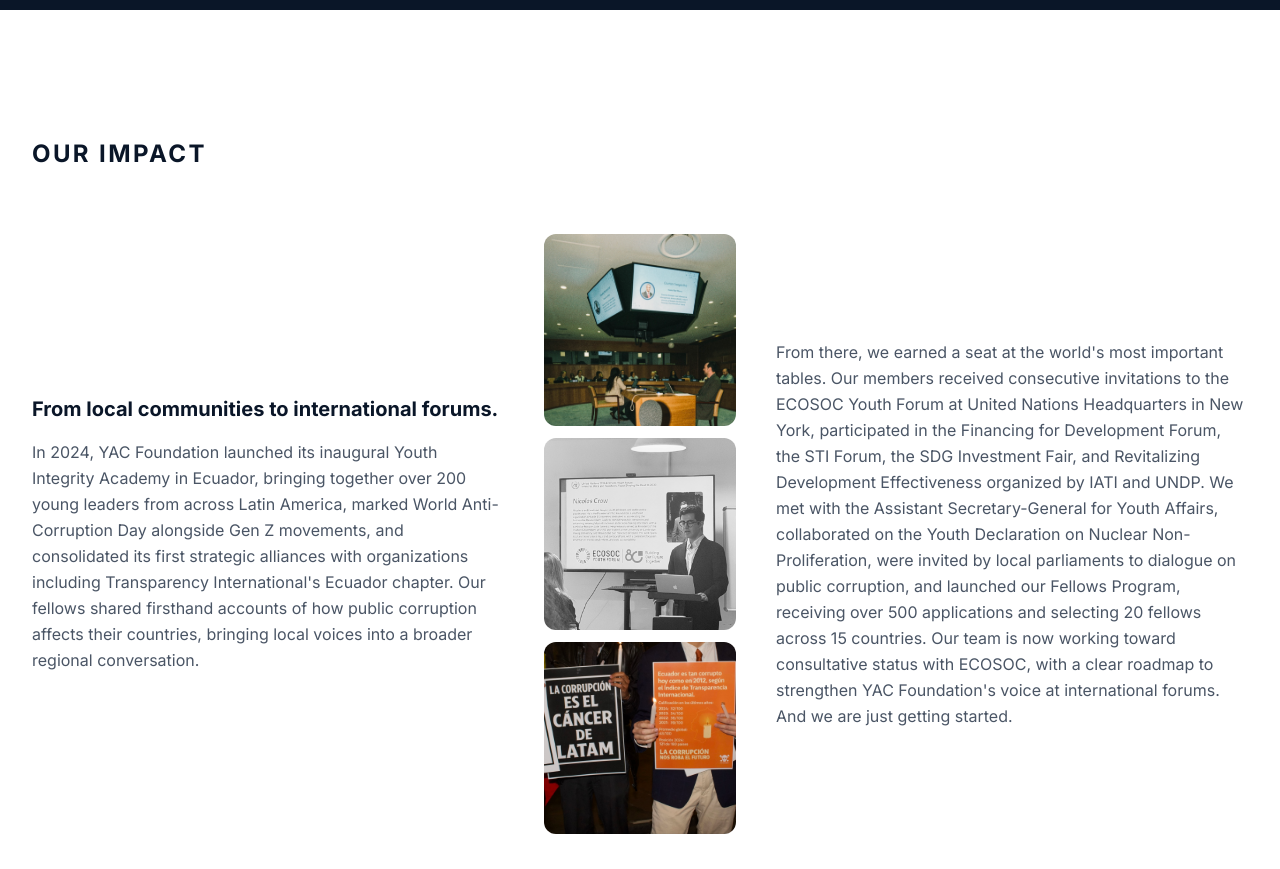
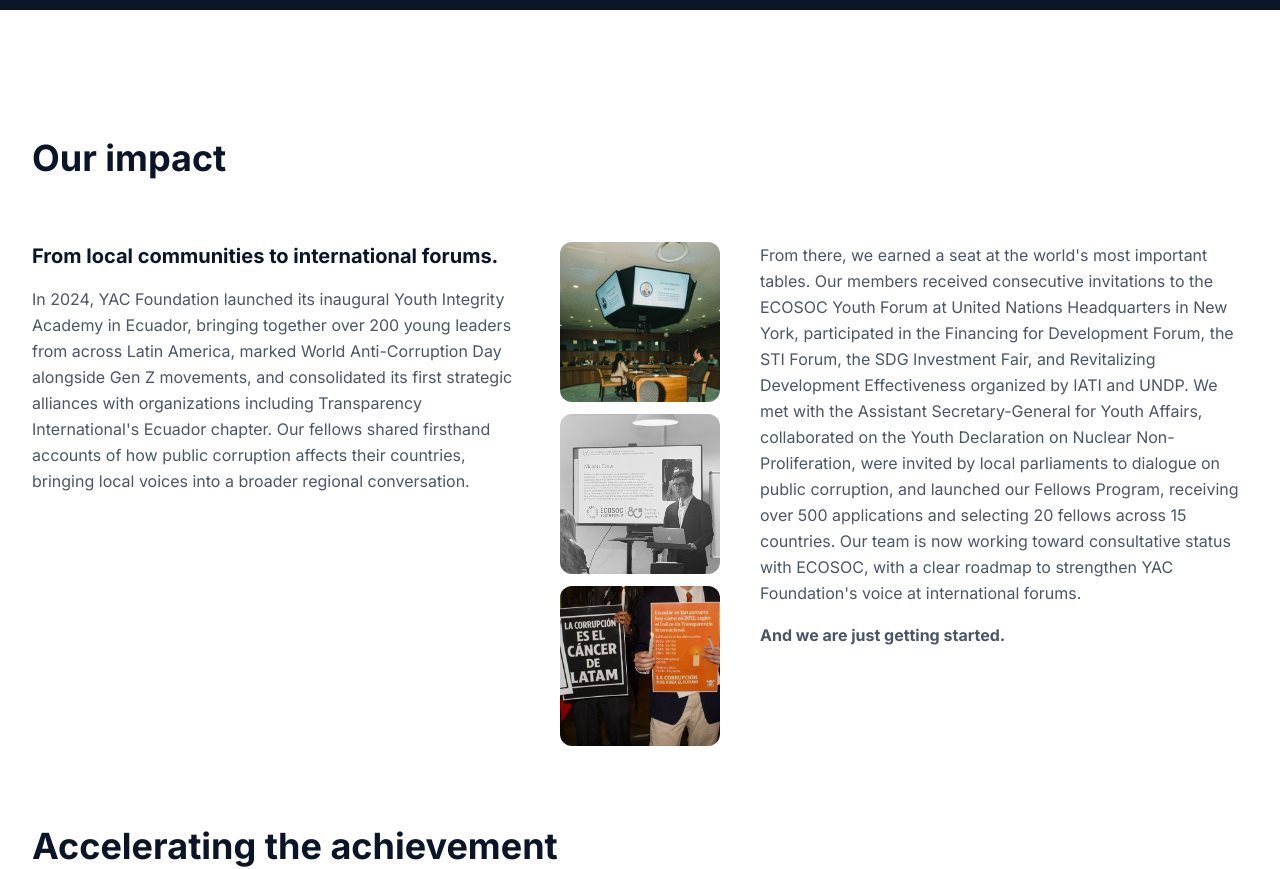
Before and after one commit to fercodes/yac, a Next.js app: page /en/notnormal in a window 1280 px wide. Shown: the part 840-1709 px from the top of the page. Built offline with nearby package versions, Linux system fonts and the light colour scheme.

Commit message:
Edit sdg-section to improve 3 photos and text

```diff
--- a/components/sdg-section.tsx
+++ b/components/sdg-section.tsx
@@ -15,13 +15,13 @@ export default function SdgsSection({ locale }: SdgsSectionProps) {
       <div className="max-w-7xl mx-auto px-4 sm:px-6 lg:px-8">
         {/* Header */}
         <div className="mb-16">
-          <span className="text-2xl font-bold text-primary tracking-widest uppercase mb-4 block">
+          <span className="text-3xl md:text-4xl font-bold text-primary">
             {t('eyebrow')}
           </span>
         </div>
 
         {/* Impact split: left text / photos / right text */}
-        <div className="flex flex-col md:flex-row items-center gap-10 mb-20">
+        <div className="flex flex-col md:flex-row items-start gap-10 mb-20">
           {/* Left text */}
           <div className="flex-1">
             <h3 className="text-xl font-bold text-primary mb-4">
@@ -38,7 +38,7 @@ export default function SdgsSection({ locale }: SdgsSectionProps) {
               (photo: any, index: number) => (
                 <div
                   key={index}
-                  className="relative w-28 h-28 md:w-48 md:h-48 rounded-xl overflow-hidden"
+                  className="relative w-28 h-28 md:w-40 md:h-40 rounded-xl overflow-hidden"
                 >
                   <Image
                     src={'/images/' + photo.image}
@@ -55,6 +55,9 @@ export default function SdgsSection({ locale }: SdgsSectionProps) {
           <div className="flex-1">
             <p className="text-gray-600 leading-relaxed text-sm md:text-base">
               {t('impactRight')}
+            </p>
+            <p className="text-gray-600 leading-relaxed text-sm md:text-base font-bold mt-4">
+              {t('impactRightBold')}
             </p>
           </div>
         </div>
--- a/messages/en.json
+++ b/messages/en.json
@@ -72,7 +72,8 @@
     "eyebrow": "Our impact",
     "impactLeftHeading": "From local communities to international forums.",
     "impactLeft": "In 2024, YAC Foundation launched its inaugural Youth Integrity Academy in Ecuador, bringing together over 200 young leaders from across Latin America, marked World Anti-Corruption Day alongside Gen Z movements, and consolidated its first strategic alliances with organizations including Transparency International's Ecuador chapter. Our fellows shared firsthand accounts of how public corruption affects their countries, bringing local voices into a broader regional conversation.",
-    "impactRight": "From there, we earned a seat at the world's most important tables. Our members received consecutive invitations to the ECOSOC Youth Forum at United Nations Headquarters in New York, participated in the Financing for Development Forum, the STI Forum, the SDG Investment Fair, and Revitalizing Development Effectiveness organized by IATI and UNDP. We met with the Assistant Secretary-General for Youth Affairs, collaborated on the Youth Declaration on Nuclear Non-Proliferation, were invited by local parliaments to dialogue on public corruption, and launched our Fellows Program, receiving over 500 applications and selecting 20 fellows across 15 countries. Our team is now working toward consultative status with ECOSOC, with a clear roadmap to strengthen YAC Foundation's voice at international forums. \nAnd we are just getting started.",
+    "impactRight": "From there, we earned a seat at the world's most important tables. Our members received consecutive invitations to the ECOSOC Youth Forum at United Nations Headquarters in New York, participated in the Financing for Development Forum, the STI Forum, the SDG Investment Fair, and Revitalizing Development Effectiveness organized by IATI and UNDP. We met with the Assistant Secretary-General for Youth Affairs, collaborated on the Youth Declaration on Nuclear Non-Proliferation, were invited by local parliaments to dialogue on public corruption, and launched our Fellows Program, receiving over 500 applications and selecting 20 fellows across 15 countries. Our team is now working toward consultative status with ECOSOC, with a clear roadmap to strengthen YAC Foundation's voice at international forums.",
+    "impactRightBold": "And we are just getting started.",
     "impactPhotos": [
       { "image": "photo2.jpg", "alt": "" },
       { "image": "photo17.jpg", "alt": "" },
```
